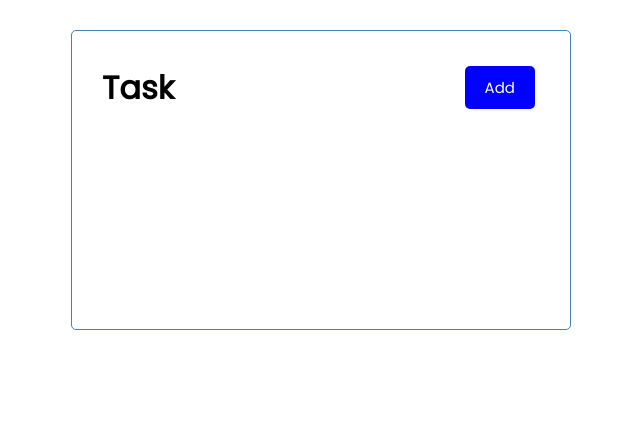
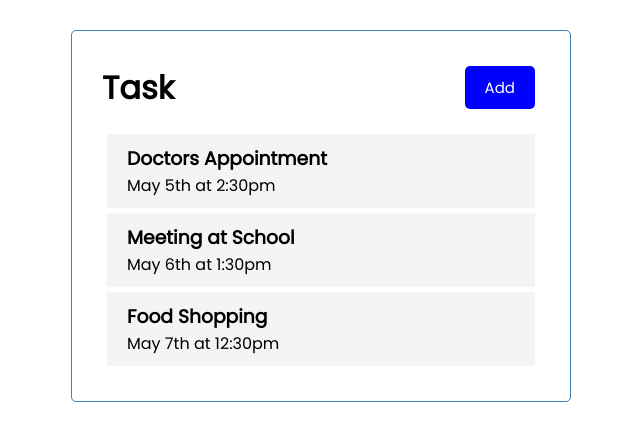
Before and after one commit to richardRK/angular-Crash-Course, an Angular app: page / in a window 1280 px wide. Shown: the top 440 px of the page, without its empty margins (319-959 px from the left). Built offline with nearby package versions, Linux system fonts and the light colour scheme.

Commit message:
task-detail

```diff
--- a/src/app/app.component.html
+++ b/src/app/app.component.html
@@ -1,3 +1,4 @@
 <div class="container">
   <app-header></app-header>
+  <app-tasks></app-tasks>
 </div>
--- a/src/app/app.module.ts
+++ b/src/app/app.module.ts
@@ -5,6 +5,8 @@
 import { AppComponent } from './app.component';
 import { HeaderComponent } from './components/header/header.component';
 import { ButtonComponent } from './components/button/button.component';
+import { TasksComponent } from './components/tasks/tasks.component';
+import { TaskItemComponent } from './components/task-item/task-item.component';
 
 
 
@@ -13,6 +15,8 @@
     AppComponent,
     HeaderComponent,
     ButtonComponent,
+    TasksComponent,
+    TaskItemComponent,
 
   ],
   imports: [
--- /dev/null
+++ b/src/app/components/task-item/task-item.component.html
@@ -0,0 +1,4 @@
+<div class="task">
+  <h3>{{ task?.text }}</h3>
+  <p>{{ task?.day }}</p>
+</div>
--- /dev/null
+++ b/src/app/components/task-item/task-item.component.scss
@@ -0,0 +1,16 @@
+.task {
+  background: #f4f4f4;
+  margin: 5px;
+  padding: 10px 20px;
+  cursor: pointer;
+}
+
+.task.reminder {
+  border-left: 5px solid green;
+}
+
+.task h3 {
+  display: flex;
+  align-items: center;
+  justify-content: space-between;
+}
--- /dev/null
+++ b/src/app/components/task-item/task-item.component.ts
@@ -0,0 +1,21 @@
+import { Component, Input, OnInit } from '@angular/core';
+import { Task } from 'src/app/Task';
+
+
+@Component({
+  selector: 'app-task-item',
+  templateUrl: './task-item.component.html',
+  styleUrls: ['./task-item.component.scss']
+})
+export class TaskItemComponent implements OnInit {
+
+  @Input() task:Task | undefined;
+
+  constructor() {
+    console.log(this.task);
+   }
+
+  ngOnInit(): void {
+  }
+
+}
--- /dev/null
+++ b/src/app/components/tasks/tasks.component.html
@@ -0,0 +1 @@
+<app-task-item *ngFor="let task of tasks" [task]="task"></app-task-item>
--- /dev/null
+++ b/src/app/components/tasks/tasks.component.ts
@@ -0,0 +1,17 @@
+import { Component, OnInit } from '@angular/core';
+import { TASKS } from 'src/app/mock-tasks';
+import { Task } from 'src/app/Task';
+
+@Component({
+  selector: 'app-tasks',
+  templateUrl: './tasks.component.html',
+  styleUrls: ['./tasks.component.scss']
+})
+export class TasksComponent implements OnInit {
+  tasks:Task[] = TASKS;
+
+  constructor() { }
+  ngOnInit(): void {
+  }
+
+}
--- a/src/app/mock-tasks.ts
+++ b/src/app/mock-tasks.ts
@@ -1,4 +1,4 @@
-import { Task } from './task';
+import { Task } from './Task';
 
 export const TASKS: Task[] = [
   {
```
Also changed, not shown: src/app/components/tasks/tasks.component.scss (added), 2 other files (tests, documents, lock files or other folders).
